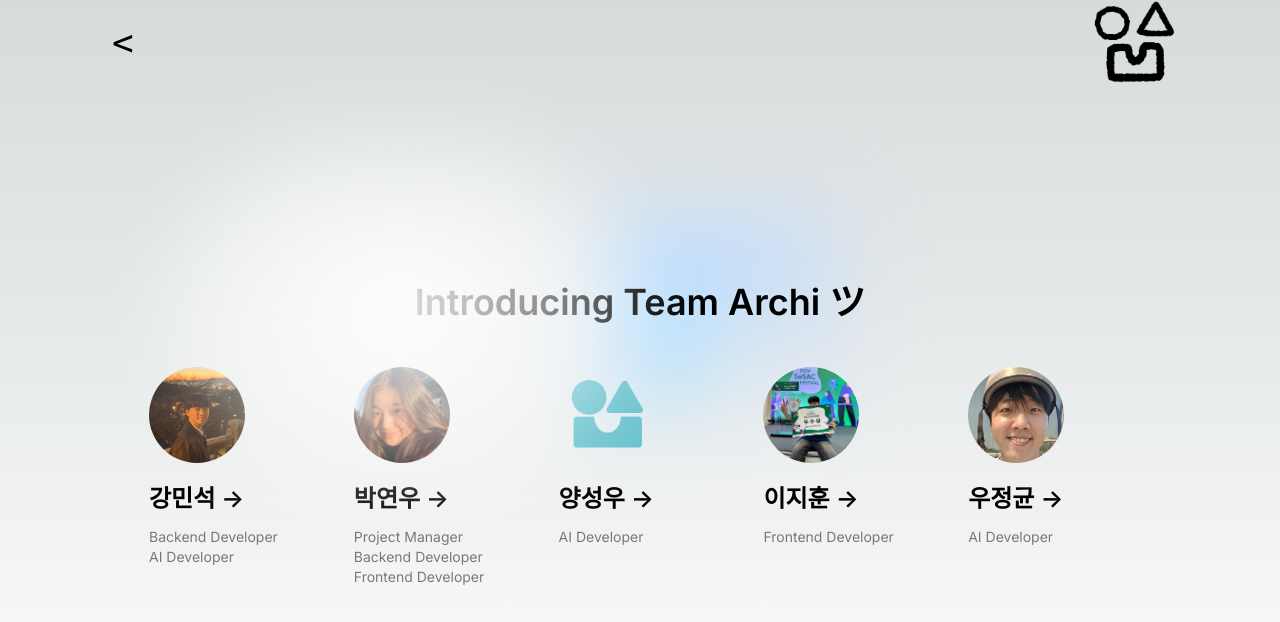
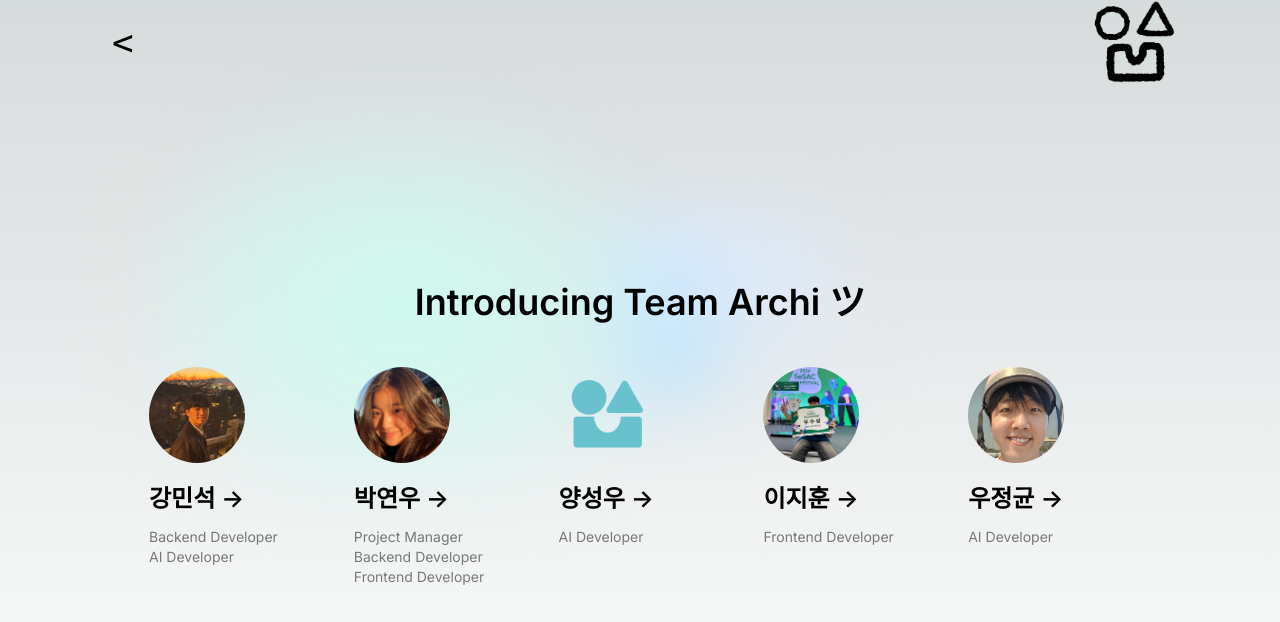
Before and after one commit to archi-corp/about-us, a Next.js app in the folder archi_web/: page /archi in a window 1280 px wide. Shown: the top 622 px of the page. Built offline with nearby package versions, Linux system fonts and the light colour scheme.

Commit message:
fix(member): z-index in member page and adjust gradient

```diff
--- a/archi_web/src/app/archi/page.tsx
+++ b/archi_web/src/app/archi/page.tsx
@@ -29,15 +29,15 @@ export default function Home() {
 
       <div className="flex w-full grow flex-col items-center justify-center">
         {/* team archi title */}
-        <div className="flex w-full place-items-center items-center justify-center before:absolute before:h-[300px] before:w-full before:-translate-x-1/2 before:rounded-full before:bg-gradient-radial before:from-white before:to-transparent before:blur-2xl before:content-[''] after:absolute after:-z-20 after:h-[180px] after:w-full after:translate-x-1/3 after:bg-gradient-conic after:from-sky-200 after:via-blue-200 after:blur-2xl after:content-[''] sm:before:w-[480px] sm:after:w-[240px] lg:mb-4 before:lg:h-[360px] before:dark:bg-gradient-to-br before:dark:from-transparent before:dark:to-blue-700 before:dark:opacity-10 after:dark:from-sky-900 after:dark:via-[#0141ff] after:dark:opacity-40">
-          <h1 className="text-center text-2xl font-semibold sm:mb-3 lg:text-4xl">
+        <div className="z-0 flex w-full place-items-center items-center justify-center before:absolute before:h-[300px] before:w-full before:-translate-x-1/2 before:rounded-full before:bg-gradient-radial before:from-teal-100 before:to-transparent before:blur-2xl before:content-[''] after:absolute after:-z-20 after:h-[180px] after:w-full after:translate-x-1/3 after:bg-gradient-conic after:from-sky-200 after:via-blue-100 after:blur-2xl after:content-[''] sm:before:w-[480px] sm:after:w-[240px] lg:mb-4 before:lg:h-[360px] before:dark:bg-gradient-to-br before:dark:from-transparent before:dark:to-blue-700 before:dark:opacity-10 after:dark:from-sky-900 after:dark:via-[#0141ff] after:dark:opacity-40">
+          <h1 className="z-10 text-center text-2xl font-semibold sm:mb-3 lg:text-4xl">
             Introducing Team Archi ツ
           </h1>
         </div>
 
         {/* Center Names Grid */}
         <div className="flex w-full items-center justify-center">
-          <div className="grid content-center text-center lg:mb-0 lg:w-full lg:max-w-5xl lg:grid-cols-5 lg:text-left">
+          <div className="z-10 grid content-center text-center lg:mb-0 lg:w-full lg:max-w-5xl lg:grid-cols-5 lg:text-left">
             {/* 강민석 =======================================================================================================================*/}
             <Link href="/archi/minseok" legacyBehavior>
               <div
```
